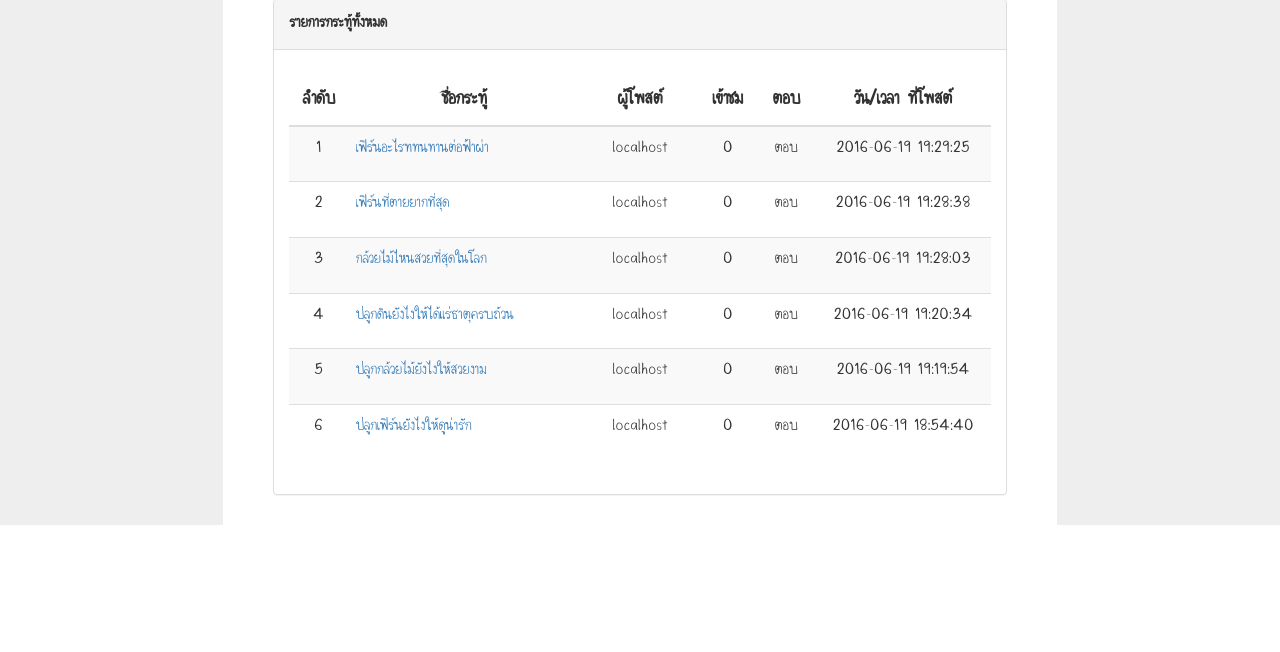
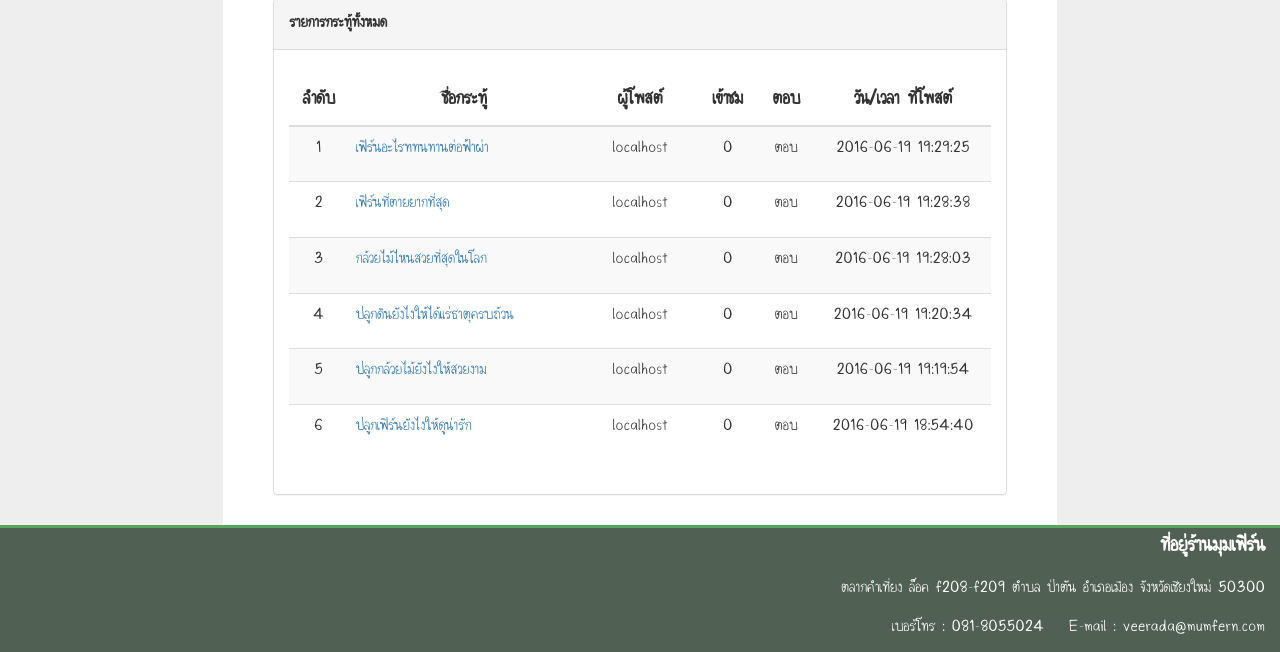
Before and after one commit to jukkapongtor/project_univercity, a PHP site: page /index.php?module=webboard&action=webboard in a window 1280 px wide. Shown: the part 354-1006 px from the top of the page. Before the commit the page ends 879 px from the top, so only its background shows below. Run offline with PHP 8.4, Linux system fonts and the light colour scheme; data comes from the database, SQL or seed files in the repository; data that the repository does not hold is empty; some libraries are stand-ins or nearby versions.

Commit message:
update index mumfern : add footer

```diff
--- a/css/mystyle.css
+++ b/css/mystyle.css
@@ -217,6 +217,11 @@ div {
 	margin-top: 20px;
 
 }
+.footer{
+	background:#506153;
+	border-top:3px solid #56a561;
+	width:100%;
+}
 @media screen and (max-width:720px){
 
 }
--- a/index.php
+++ b/index.php
@@ -463,6 +463,13 @@ echo "</script>";
         </div>
         <div class="col-md-2"></div>
     </div>
+    <div class="footer" >
+        <div class="container-fluid">
+                <p align="right" class="font26" style='color:white'><b>ที่อยู่ร้านมุมเฟิร์น</b></p>
+                <p align="right" class="font20" style='color:white'>ตลากคำเที่ยง ล็อค f208-f209 ตำบล ป่าตัน อำเภอเมือง จังหวัดเชียงใหม่ 50300</p>
+                <p align="right" class="font20" style='color:white'>เบอร์โทร : 081-8055024 &nbsp;&nbsp;E-mail : veerada@mumfern.com</p>
+        </div>
+    </div>
 </div>
 <div class="display_mobile">
 
```
